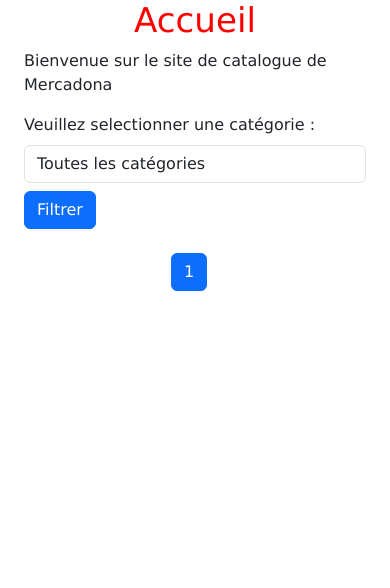
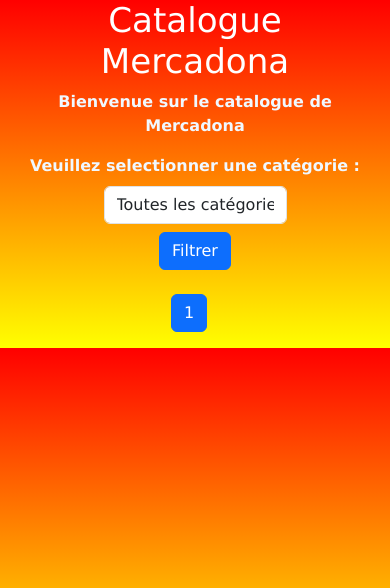
Before and after one commit to TomQuez/projet_mercadona2, a Django app: page /mercadona_app/ in a window 390 px wide. Shown: the top 588 px of the page. Run offline with Django 4.2, Linux system fonts and the light colour scheme; data that the repository does not hold is empty.

Commit message:
app responsive, cards form et titre centrés, 3 cards par page

```diff
--- a/mercadona_app/static/css/styles.css
+++ b/mercadona_app/static/css/styles.css
@@ -1,9 +1,18 @@
+*{
+    /* border:solid black 2px; */
+}
+
 body {
     font-family: Verdana, Geneva, Tahoma, sans-serif;
+    background:linear-gradient(red,yellow) ;
+    width: 100%;
+    display: flex;
+    justify-content: center;
 }
 
 h1 {
-    color: red;
+    color: white;
+    font-weight: 900;
     /* border:solid 1px red; */
     text-align: center;
 }
@@ -19,6 +28,15 @@ h1 {
     list-style: none;
 }
 
-select .form-control{
-    width: 50%;
+.white{
+    color: aliceblue;
+    font-weight: 900;
 }
+form{
+    /* border: 2px solid black; */
+    display: flex;
+    flex-direction: column;
+    justify-content: space-between;
+    align-items: center;
+
+}
--- a/mercadona_app/templates/base_generic.html
+++ b/mercadona_app/templates/base_generic.html
@@ -4,7 +4,7 @@
     <meta charset="UTF-8">
     <meta name="viewport" content="width=device-width, initial-scale=1.0">
     {% block title %}
-    <title>Mercadona</title>
+    <title>Catalogue Mercadona</title>
     {% endblock %}
     <link href="https://cdn.jsdelivr.net/npm/bootstrap@5.3.2/dist/css/bootstrap.min.css" rel="stylesheet" integrity="sha384-T3c6CoIi6uLrA9TneNEoa7RxnatzjcDSCmG1MXxSR1GAsXEV/Dwwykc2MPK8M2HN" crossorigin="anonymous">
     {% load static %}
@@ -12,12 +12,12 @@
 </head>
 <body>
     <div class="container-fluid">
-        <div class="row">
 
-            <div class="col-sm-10">
+
+
                 {% block content %}{% endblock %}
-            </div>
-        </div>
+
+
     </div>
 
 
--- a/mercadona_app/templates/index.html
+++ b/mercadona_app/templates/index.html
@@ -1,13 +1,13 @@
 {% extends "base_generic.html" %}
 
 {% block content %}
-    <div class="container-fluid">
-        <h1 class="display-4">Accueil</h1>
-        <p>Bienvenue sur le site de catalogue de Mercadona</p>
-        <div>
-        <form action="" method="get" >
-            <label for="category" class="form-label">Veuillez selectionner une catégorie : </label>
-            <select name="category" id="category" class="form-control">
+    <div class="div-1">
+        <h1 class="display-4">Catalogue Mercadona</h1>
+        <p class="text-center white">Bienvenue sur le catalogue de Mercadona</p>
+        <div class="text-center">
+        <form action="" method="get" class="align-item-center">
+            <label for="category" class="form-label white">Veuillez selectionner une catégorie : </label>
+            <select name="category" id="category" class="form-control text-center" style="width: 50%;">
                 <option value="">Toutes les catégories</option>
                 {% for category in categories %}
                 <option value="{{category.name}}" {% if category.name == selected_category %} selected {% endif %}>{{category.name}}</option>
@@ -18,8 +18,8 @@
     </div>
     <div class="row justify-content-center" >
         {% for product in product_list %}
-<div class="card m-auto mt-3" style="width: 18rem;">
-    <img class="card-img-top" src="{{product.image.url}}" alt="Card image cap">
+<div class="card m-auto mt-2" style="width: 18rem;">
+    <img class="card-img-top mt-3" src="{{product.image.url}}" alt="Card image cap">
     <div class="card-body">
       <h5 class="card-title">{{product.label}}</h5>
       <p class="card-text">{{product.description}}</p>
--- a/mercadona_app/urls.py
+++ b/mercadona_app/urls.py
@@ -2,5 +2,5 @@ from django.urls import path
 from . import views
 urlpatterns=[
     path('',views.index,name='index'),
-    path('categorie/',views.product_list,name='categorie')
+
 ]
--- a/mercadona_app/views.py
+++ b/mercadona_app/views.py
@@ -17,7 +17,7 @@ def index(request):
     else:
         product_list=Product.objects.all()
 
-    paginator=Paginator(product_list,2)
+    paginator=Paginator(product_list,3)
     page_number=request.GET.get('page')
     page_obj=paginator.get_page(page_number)
 
@@ -33,24 +33,3 @@ def index(request):
 
 
     return render(request,'index.html',context=context)
-
-
-def product_list(request):
-
-    categories=Categorie.objects.all()
-    selected_category=request.GET.get('category',None)
-
-    if selected_category:
-        products=Product.objects.filter(category__name=selected_category)
-    else:
-        products=Product.objects.all()
-
-    paginator=Paginator(products,1)
-    page_number=request.GET.get('page')
-    page_obj=paginator.get_page(page_number)
-    context={
-        'categories':categories,
-        'selected_category':selected_category,
-        'products':page_obj,
-    }
-    return render(request,'categories.html',context=context)
```
